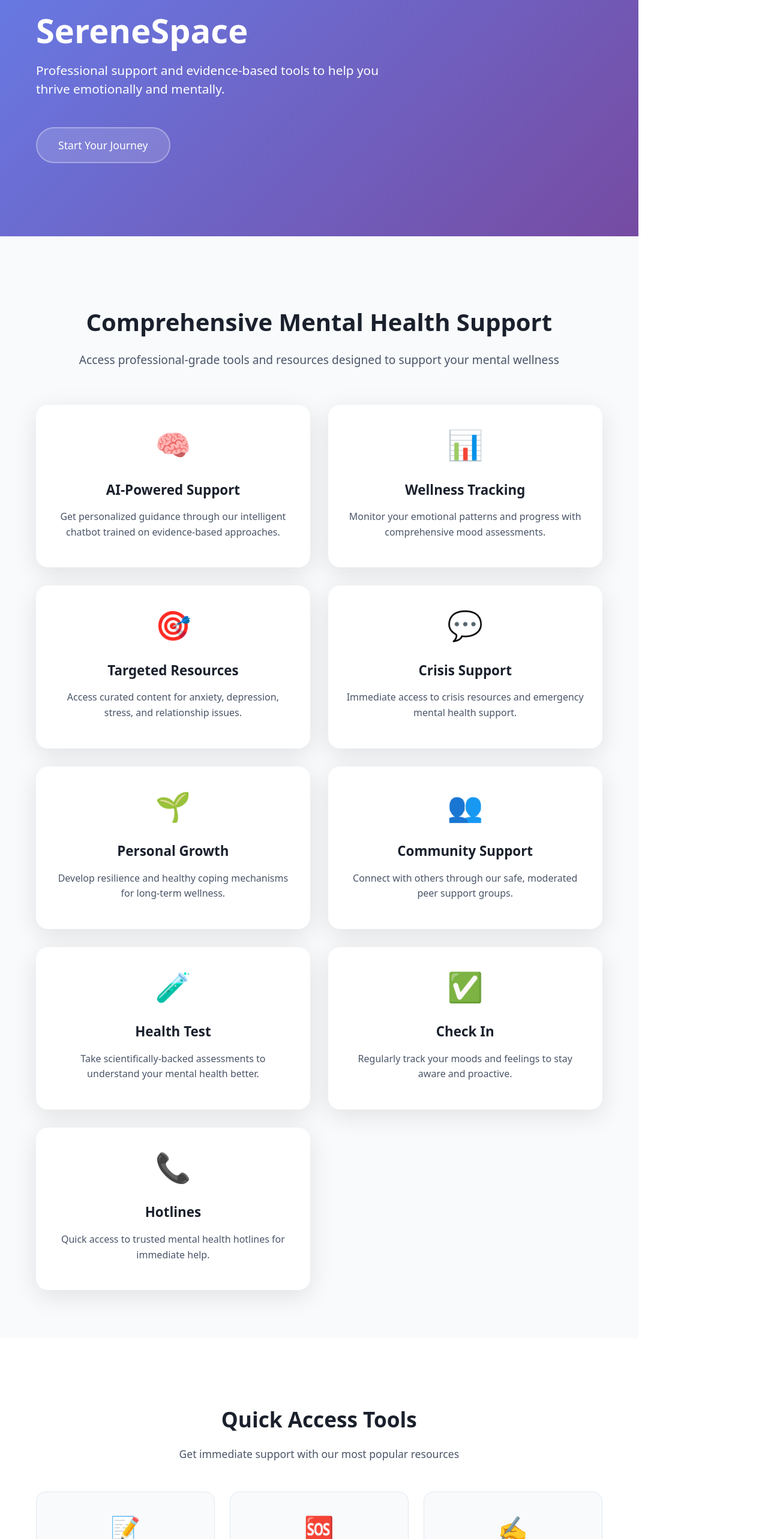
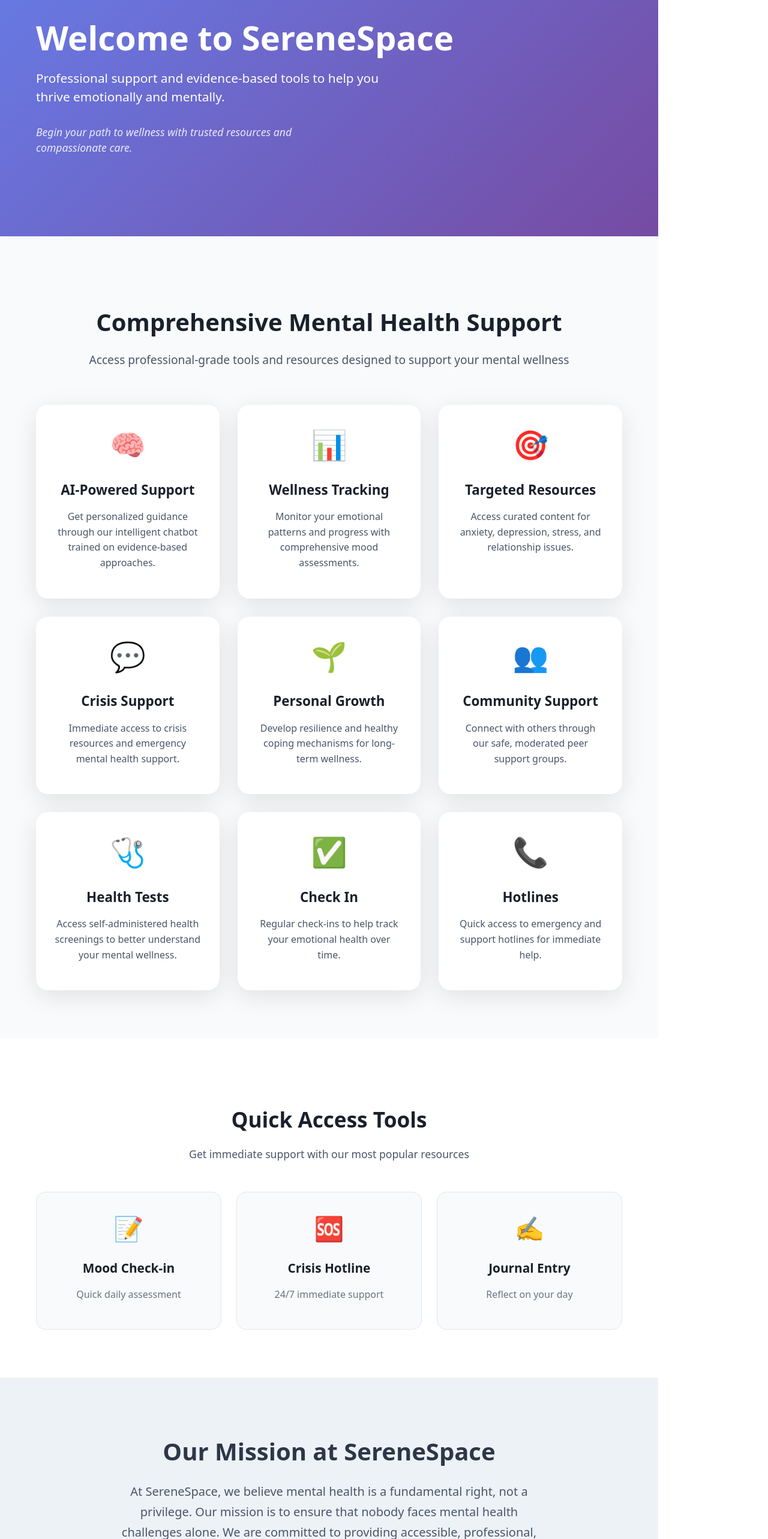
Before and after one commit to SujayO372/MentalHealthProject, a React (Vite) app in the folder MentalHealthProject/: page / in a window 1280 px wide. Shown: the part 234-2800 px from the top of the page at 60% size. Built offline with nearby package versions, Linux system fonts and the light colour scheme.

Commit message:
css + more

```diff
--- a/MentalHealthProject/src/components/NavBar.jsx
+++ b/MentalHealthProject/src/components/NavBar.jsx
@@ -17,7 +17,7 @@
         { name: "Check In", href: "/checkin" },
         { name: "Take a Health Test", href: "/healthtest" },
         { name: "Hotlines", href: "/hotlines" },
-        { name: "Sign In/Up", href: "/signup" },
+        { name: "Log in/Sign up", href: "/signup" },
         { name: "Settings", href: "/settings" },
          // ✅ new link
       ].map(({ name, href }) => (
--- a/MentalHealthProject/src/main.jsx
+++ b/MentalHealthProject/src/main.jsx
@@ -26,7 +26,7 @@
         <Route path="hotlines" element={<Hotlines />} />
         <Route path="signup" element={<Signup />} />
         <Route path="login" element={<Login />} />
-                <Route path="settings" element={<Settings />} />
+         <Route path="settings" element={<Settings />} />
       </Routes>
     </BrowserRouter>
   </StrictMode>
--- a/MentalHealthProject/src/pages/Chatbot.jsx
+++ b/MentalHealthProject/src/pages/Chatbot.jsx
@@ -9,7 +9,6 @@
   const [editingChatId, setEditingChatId] = useState(null);
   const [editingTitle, setEditingTitle] = useState("");
 
-  // load chats on mount
   useEffect(() => {
     const savedChats = JSON.parse(localStorage.getItem("recentChats")) || [];
     setRecentChats(savedChats);
@@ -22,13 +21,11 @@
     }
   }, []);
 
-  // helper to persist recentChats
   const persistRecentChats = (updated) => {
     setRecentChats(updated);
     localStorage.setItem("recentChats", JSON.stringify(updated));
   };
 
-  // helper to persist messages for a chat
   const persistChatMessages = (chatId, msgs) => {
     localStorage.setItem(`chat_${chatId}`, JSON.stringify(msgs));
   };
@@ -37,7 +34,6 @@
     if (!input.trim()) return;
     const userMessage = input.trim();
 
-    // ensure we have a chatId (create one if not)
     let chatId = activeChatId;
     if (!chatId) {
       chatId = Date.now();
@@ -47,11 +43,9 @@
       setMessages([]);
     }
 
-    // read saved messages (may be [] for new chat)
     const savedMessages = JSON.parse(localStorage.getItem(`chat_${chatId}`)) || [];
     const isFirstMessage = savedMessages.length === 0;
 
-    // create user message and append both state + localStorage immediately
     const userMsg = {
       isUser: true,
       messageContent: userMessage,
@@ -61,70 +55,44 @@
     const newMessages = [...savedMessages, userMsg];
     setMessages(newMessages);
     persistChatMessages(chatId, newMessages);
-
-    // clear input
     setInput("");
 
-    // If first message -> call /get-topic to generate a title
     if (isFirstMessage) {
       try {
-        console.debug("[Chatbot] Requesting topic for first message:", userMessage);
         const topicRes = await fetch("http://127.0.0.1:5000/get-topic", {
           method: "POST",
           headers: { "Content-Type": "application/json" },
           body: JSON.stringify({ text: userMessage }),
         });
 
-        if (!topicRes.ok) {
-          console.warn(`Topic API returned ${topicRes.status}, using fallback`);
-          throw new Error(`Topic API ${topicRes.status}`);
-        }
+        if (!topicRes.ok) throw new Error(`Topic API ${topicRes.status}`);
+        const topicData = await topicRes.json();
+        let topicTitle = topicData?.topic?.trim() || "";
 
-        const topicData = await topicRes.json();
-        let topicTitle = "New Chat"; // Default fallback
-
-        if (topicData && topicData.topic && topicData.topic.trim()) {
-          topicTitle = topicData.topic.trim();
-        } else {
-          // Better fallback - use first 2-3 meaningful words
+        if (!topicTitle) {
           const words = userMessage.split(/\s+/).filter(word => word.length > 2);
           topicTitle = words.slice(0, 3).join(" ");
-          if (topicTitle.length > 30) {
-            topicTitle = topicTitle.substring(0, 27) + "...";
-          }
+          if (topicTitle.length > 30) topicTitle = topicTitle.substring(0, 27) + "...";
           if (!topicTitle) topicTitle = "New Chat";
         }
 
-        console.log("[Chatbot] Generated topic:", topicTitle);
-
-        // update recentChats with the generated title
         setRecentChats((prev) => {
           const updated = prev.map((c) =>
-            c.id === chatId
-              ? { ...c, title: topicTitle, lastUpdated: new Date().toLocaleString() }
-              : c
+            c.id === chatId ? { ...c, title: topicTitle, lastUpdated: new Date().toLocaleString() } : c
           );
           localStorage.setItem("recentChats", JSON.stringify(updated));
           return updated;
         });
 
-      } catch (err) {
-        console.error("[Chatbot] Failed to fetch topic:", err);
-
-        // Fallback title generation
+      } catch {
         const words = userMessage.split(/\s+/).filter(word => word.length > 2);
         let fallbackTitle = words.slice(0, 3).join(" ");
-        if (fallbackTitle.length > 30) {
-          fallbackTitle = fallbackTitle.substring(0, 27) + "...";
-        }
+        if (fallbackTitle.length > 30) fallbackTitle = fallbackTitle.substring(0, 27) + "...";
         if (!fallbackTitle) fallbackTitle = "New Chat";
 
-        // Update with fallback title
         setRecentChats((prev) => {
           const updated = prev.map((c) =>
-            c.id === chatId
-              ? { ...c, title: fallbackTitle, lastUpdated: new Date().toLocaleString() }
-              : c
+            c.id === chatId ? { ...c, title: fallbackTitle, lastUpdated: new Date().toLocaleString() } : c
           );
           localStorage.setItem("recentChats", JSON.stringify(updated));
           return updated;
@@ -132,7 +100,6 @@
       }
     }
 
-    // Send user message to chatbot API (/query) and append bot message
     try {
       const response = await fetch("http://127.0.0.1:5000/query", {
         method: "POST",
@@ -142,25 +109,19 @@
 
       const data = await response.json();
       const botText = data?.response?.result?.message?.content ?? "Sorry — couldn't parse the response.";
-      const botMsg = {
-        isUser: false,
-        messageContent: botText,
-        timestamp: new Date().toLocaleTimeString(),
-      };
+      const botMsg = { isUser: false, messageContent: botText, timestamp: new Date().toLocaleTimeString() };
 
-      // append bot message to state + localStorage
       setMessages((prev) => {
         const updated = [...prev, botMsg];
         persistChatMessages(chatId, updated);
         return updated;
       });
 
-    } catch (err) {
-      console.error("[Chatbot] Query error:", err);
+    } catch {
       const botMsg = {
         isUser: false,
         messageContent: "Connection error — please try again.",
-        timestamp: new Date().toLocaleTimeString()
+        timestamp: new Date().toLocaleTimeString(),
       };
       setMessages((prev) => {
         const updated = [...prev, botMsg];
@@ -203,9 +164,7 @@
   const saveChatTitle = () => {
     setRecentChats((prev) => {
       const updated = prev.map((c) =>
-        c.id === editingChatId
-          ? { ...c, title: editingTitle, lastUpdated: new Date().toLocaleString() }
-          : c
+        c.id === editingChatId ? { ...c, title: editingTitle, lastUpdated: new Date().toLocaleString() } : c
       );
       localStorage.setItem("recentChats", JSON.stringify(updated));
       return updated;
@@ -219,7 +178,7 @@
   return (
     <>
       <NavBar />
-      <div style={{ display: "flex", height: "90vh", fontFamily: "sans-serif" }}>
+      <div style={{ display: "flex", height: "90vh", fontFamily: "Tahoma" }}>
         {/* Sidebar */}
         <div style={{ width: "260px", borderRight: "1px solid #ccc", background: "#f4f4f4", padding: "12px" }}>
           <button
@@ -237,7 +196,10 @@
           >
             ➕ New Chat
           </button>
-          <h3 style={{ color: "#333" }}>Recent Chats</h3>
+          <h3 style={{ color: "#333", marginBottom: "4px" }}>Recent Chats</h3>
+          <small style={{ color: "#777", fontSize: "12px" }}>
+            Double click on a chat title to rename
+          </small>
           <ul style={{ listStyle: "none", padding: 0, marginTop: "8px" }}>
             {recentChats.map((chat) => (
               <li
@@ -306,12 +268,21 @@
               </div>
             ) : (
               messages.map((m, i) => (
-                <Message
-                  key={i}
-                  isUser={m.isUser}
-                  messageContent={m.messageContent}
-                  timestamp={m.timestamp}
-                />
+                <div key={i} style={{ margin: "10px 0", textAlign: m.isUser ? "right" : "left" }}>
+                  <div
+                    style={{
+                      display: "inline-block",
+                      background: m.isUser ? "#dcf8c6" : "#fff",
+                      padding: "10px",
+                      borderRadius: "10px",
+                      maxWidth: "70%",
+                      color: "#000"
+                    }}
+                  >
+                    <p style={{ margin: 0 }}>{m.messageContent}</p>
+                    <small style={{ color: "#666" }}>{m.timestamp}</small>
+                  </div>
+                </div>
               ))
             )}
           </div>
@@ -350,23 +321,3 @@
     </>
   );
 }
-
-function Message({ isUser, messageContent, timestamp }) {
-  return (
-    <div style={{ margin: "10px 0", textAlign: isUser ? "right" : "left" }}>
-      <div
-        style={{
-          display: "inline-block",
-          background: isUser ? "#dcf8c6" : "#fff",
-          padding: "10px",
-          borderRadius: "10px",
-          maxWidth: "70%",
-          color: "#000"
-        }}
-      >
-        <p style={{ margin: 0 }}>{messageContent}</p>
-        <small style={{ color: "#666" }}>{timestamp}</small>
-      </div>
-    </div>
-  );
-}
--- a/MentalHealthProject/src/pages/Home.jsx
+++ b/MentalHealthProject/src/pages/Home.jsx
@@ -30,7 +30,7 @@
       }}>
         <div style={{ maxWidth: '1400px', margin: '0 auto', width: '100%' }}>
           <p style={{ fontSize: '1.1rem', marginBottom: '10px' }}>
-            Hi, <strong>{username}</strong>
+            Hi, <strong>{username}!</strong>
           </p>
 
           <h1 style={{
@@ -38,7 +38,7 @@
             fontWeight: '700',
             marginBottom: '20px'
           }}>
-            SereneSpace
+            Welcome to SereneSpace
           </h1>
 
           <p style={{
@@ -50,16 +50,12 @@
           </p>
 
           <p style={{
-            background: 'rgba(255,255,255,0.15)',
-            border: '2px solid rgba(255,255,255,0.3)',
-            color: 'white',
-            padding: '15px 35px',
-            borderRadius: '50px',
             fontSize: '1.1rem',
-            display: 'inline-block',
-            userSelect: 'none'
+            fontStyle: 'italic',
+            opacity: 0.85,
+            maxWidth: '500px'
           }}>
-            Start Your Journey
+            Begin your path to wellness with trusted resources and compassionate care.
           </p>
         </div>
       </div>
@@ -190,12 +186,12 @@
               boxShadow: '0 10px 40px rgba(0,0,0,0.1)',
               textAlign: 'center'
             }}>
-              <div style={{ fontSize: '3rem', marginBottom: '20px' }}>🧪</div>
+              <div style={{ fontSize: '3rem', marginBottom: '20px' }}>🩺</div>
               <h3 style={{ fontSize: '1.4rem', marginBottom: '15px', color: '#1a202c' }}>
-                Health Test
+                Health Tests
               </h3>
               <p style={{ color: '#4a5568', lineHeight: '1.6' }}>
-                Take scientifically-backed assessments to understand your mental health better.
+                Access self-administered health screenings to better understand your mental wellness.
               </p>
             </div>
 
@@ -211,7 +207,7 @@
                 Check In
               </h3>
               <p style={{ color: '#4a5568', lineHeight: '1.6' }}>
-                Regularly track your moods and feelings to stay aware and proactive.
+                Regular check-ins to help track your emotional health over time.
               </p>
             </div>
 
@@ -227,7 +223,7 @@
                 Hotlines
               </h3>
               <p style={{ color: '#4a5568', lineHeight: '1.6' }}>
-                Quick access to trusted mental health hotlines for immediate help.
+                Quick access to emergency and support hotlines for immediate help.
               </p>
             </div>
           </div>
@@ -267,7 +263,7 @@
               <h3 style={{ fontSize: '1.3rem', marginBottom: '8px', color: '#1a202c' }}>
                 Mood Check-in
               </h3>
-              <p style={{ color: '#6b7280', marginBottom: '20px' }}>
+              <p style={{ color: '#6b7280' }}>
                 Quick daily assessment
               </p>
             </div>
@@ -283,7 +279,7 @@
               <h3 style={{ fontSize: '1.3rem', marginBottom: '8px', color: '#1a202c' }}>
                 Crisis Hotline
               </h3>
-              <p style={{ color: '#6b7280', marginBottom: '20px' }}>
+              <p style={{ color: '#6b7280' }}>
                 24/7 immediate support
               </p>
             </div>
@@ -299,33 +295,37 @@
               <h3 style={{ fontSize: '1.3rem', marginBottom: '8px', color: '#1a202c' }}>
                 Journal Entry
               </h3>
-              <p style={{ color: '#6b7280', marginBottom: '20px' }}>
-                Record your thoughts
+              <p style={{ color: '#6b7280' }}>
+                Reflect on your day
               </p>
             </div>
           </div>
         </div>
       </div>
 
-      {/* SereneSpace Mission Section */}
-      <div style={{ padding: '80px 60px', background: '#e0e7ff', color: '#1a202c' }}>
-        <div style={{ maxWidth: '900px', margin: '0 auto', textAlign: 'center' }}>
-          <h2 style={{ fontSize: '2.5rem', fontWeight: '700', marginBottom: '20px' }}>
+      {/* SereneSpace Mission */}
+      <div style={{
+        background: '#edf2f7',
+        padding: '60px 40px',
+        textAlign: 'center'
+      }}>
+        <div style={{ maxWidth: '900px', margin: '0 auto' }}>
+          <h2 style={{
+            fontSize: '2.5rem',
+            fontWeight: '700',
+            marginBottom: '20px',
+            color: '#2d3748'
+          }}>
             Our Mission at SereneSpace
           </h2>
-          <p style={{ fontSize: '1.2rem', marginBottom: '16px', lineHeight: '1.7' }}>
-            At SereneSpace, we believe mental health is a fundamental right and essential for a fulfilling life.
-            Our mission is to provide accessible, compassionate, and effective mental health support to everyone,
-            regardless of where they are in their journey.
-          </p>
-          <p style={{ fontSize: '1.2rem', marginBottom: '16px', lineHeight: '1.7' }}>
-            We harness the power of technology combined with human empathy to create a safe space where individuals
-            can feel understood, empowered, and supported. Through innovative tools and trusted resources, we aim
-            to reduce stigma and break down barriers to care.
-          </p>
-          <p style={{ fontSize: '1.2rem', marginBottom: '0', lineHeight: '1.7' }}>
-            Our commitment is to foster mental wellness by offering personalized support, encouraging connection,
-            and inspiring growth. Together, we can create a world where no one faces mental health challenges alone.
+          <p style={{
+            fontSize: '1.25rem',
+            lineHeight: '1.7',
+            color: '#4a5568',
+            maxWidth: '700px',
+            margin: '0 auto'
+          }}>
+            At SereneSpace, we believe mental health is a fundamental right, not a privilege. Our mission is to ensure that nobody faces mental health challenges alone. We are committed to providing accessible, professional, and compassionate support to empower everyone to achieve lasting emotional wellbeing.
           </p>
         </div>
       </div>
```
